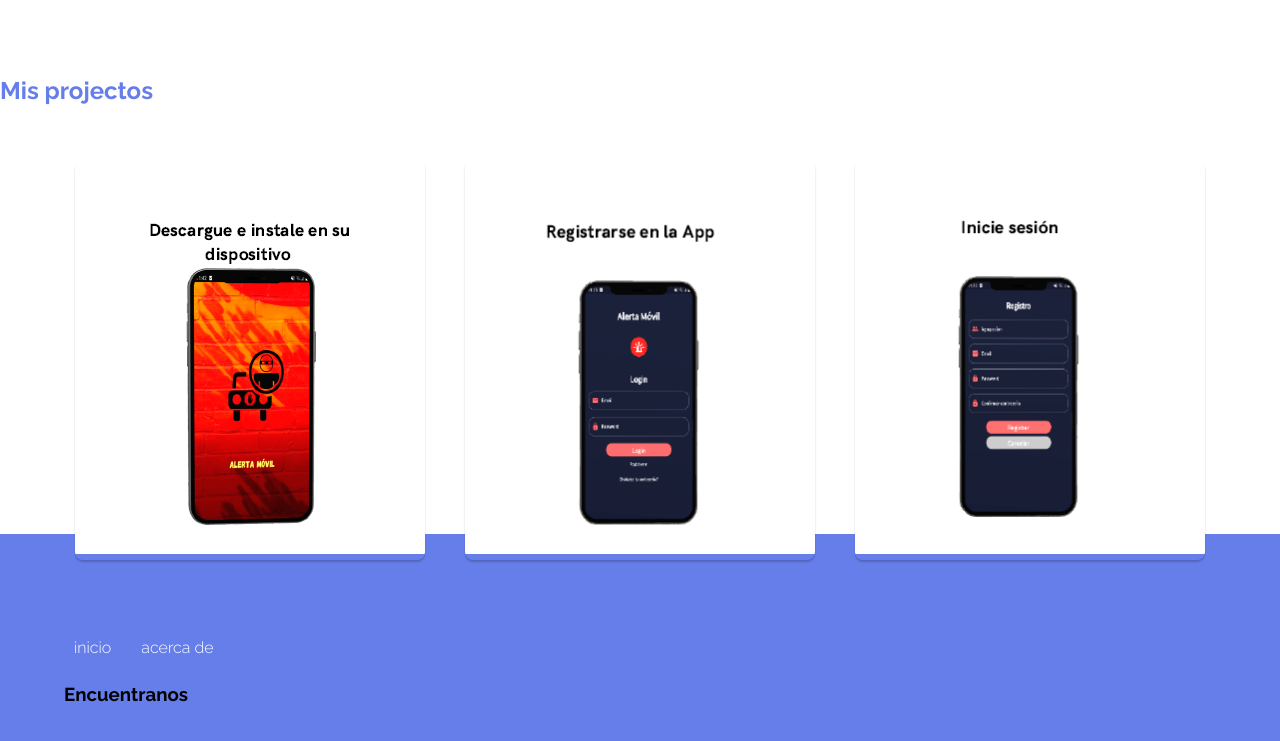
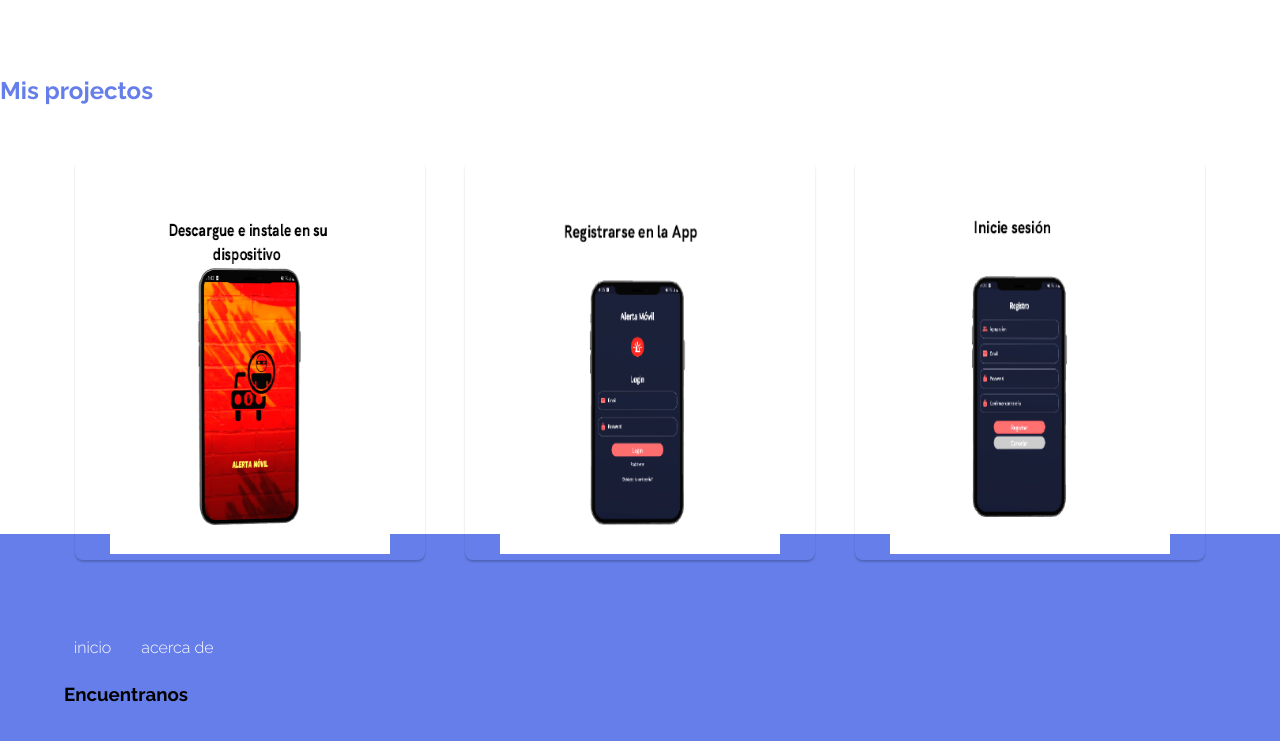
Before and after one commit to brayanHernandezO/pruebas, a plain HTML site: page index.html in a window 1280 px wide. Shown: the part 2337-3078 px from the top of the page. Drawn offline with Linux system fonts and the light colour scheme.

Commit message:
Update index.html

```diff
--- a/index.html
+++ b/index.html
@@ -71,13 +71,13 @@
                 <div class="projects__grid">
                     <div class="content">
                         <div class="card">
-                            <img src="imagenes/reg1.png" width="40" height="40">
+                            <img src="imagenes/reg1.png" class="about__picture">
                         </div>
                         <div class="card">
-                            <img src="imagenes/reg2.png" width="40" height="40">
+                            <img src="imagenes/reg2.png" class="about__picture">
                         </div>
                         <div class="card">
-                            <img src="imagenes/reg3.png" width="40" height="40">
+                            <img src="imagenes/reg3.png" class="about__picture">
                         </div>
                     </div>
                     <div class="projects__hover">
```
